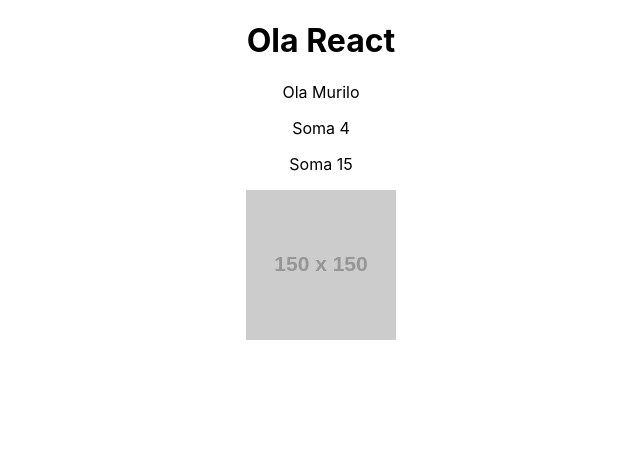
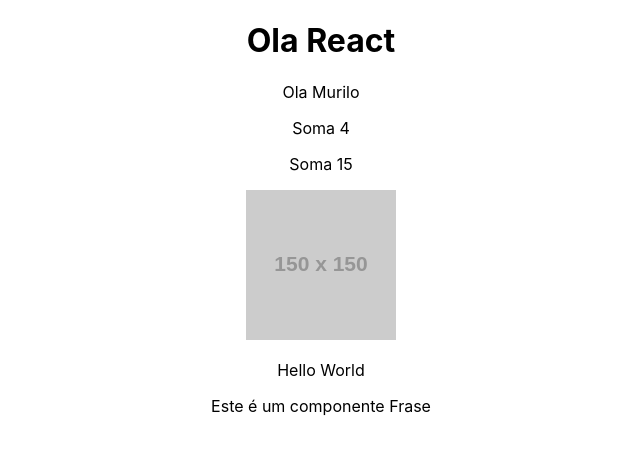
Before and after one commit to murilosantoriboff/Curso-de-ReactJS, a React (Create React App) app in the folder meu-projeto/: page / in a window 1280 px wide. Shown: the top 454 px of the page, without its empty margins (319-959 px from the left). Built offline with nearby package versions, Linux system fonts and the light colour scheme.

Commit message:
Componentes REACT

```diff
--- a/meu-projeto/src/App.js
+++ b/meu-projeto/src/App.js
@@ -1,4 +1,5 @@
 import './App.css';
+import HelloWorld from './components/HelloWorld';
 
 function App() {
   const name = "Murilo"
@@ -16,6 +17,7 @@
       <p>Soma {2+2}</p>
       <p>Soma {sum(8,7)}</p>
       <img alt="Imagem" src={img}/>
+      <HelloWorld/>
     </div>
   );
 }
--- /dev/null
+++ b/meu-projeto/src/components/Frase.js
@@ -0,0 +1,9 @@
+function Frase() {
+    return (
+        <div>
+            <p>Este é um componente Frase</p>
+        </div>
+    )
+}
+
+export default Frase
--- /dev/null
+++ b/meu-projeto/src/components/HelloWorld.js
@@ -0,0 +1,12 @@
+import Frase from './Frase.js'
+
+function HelloWorld() {
+    return (
+        <div>
+            <p>Hello World</p>
+            <Frase/>
+        </div>
+    )
+}
+
+export default HelloWorld
```
Also changed, not shown: 2 other files (tests, documents, lock files or other folders).
